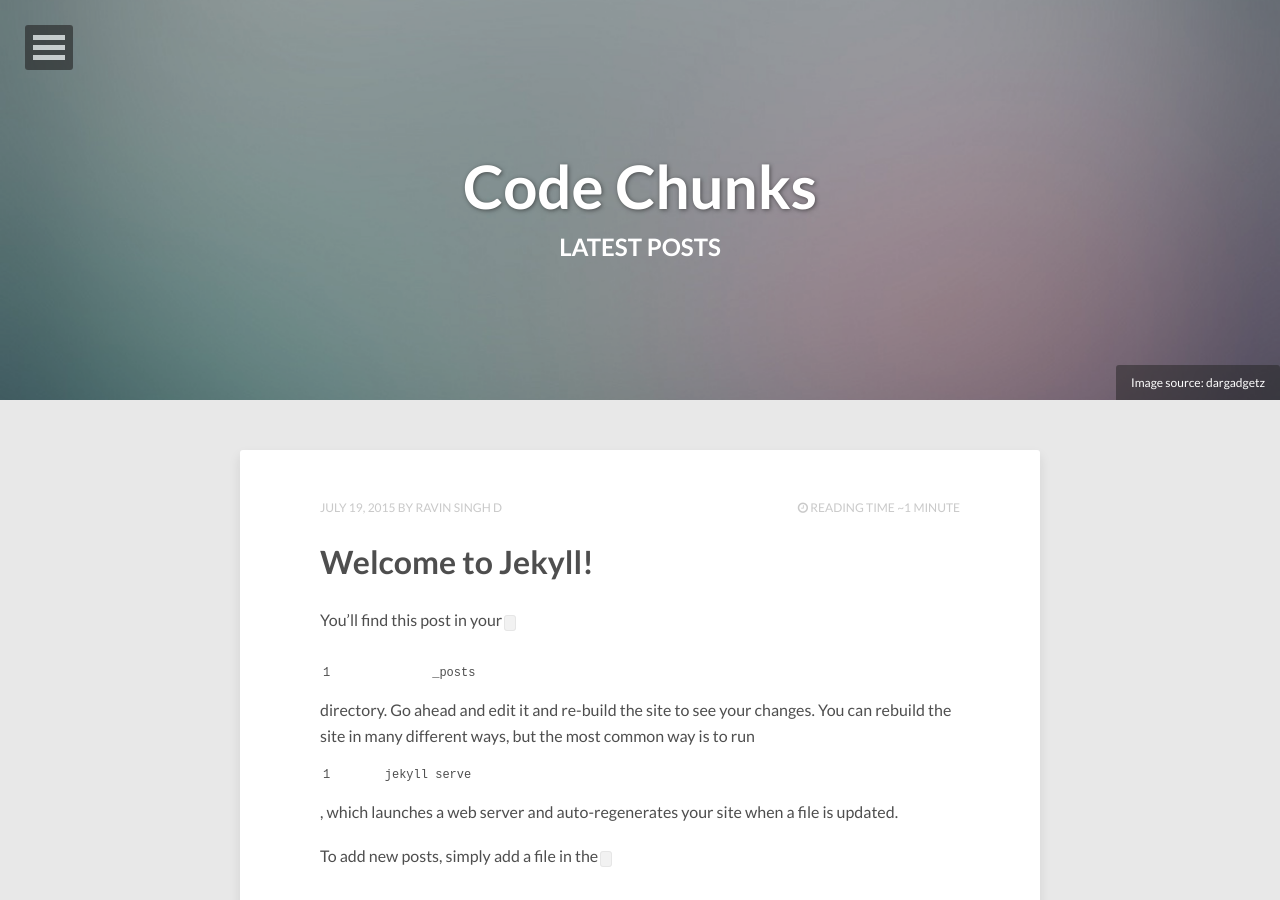
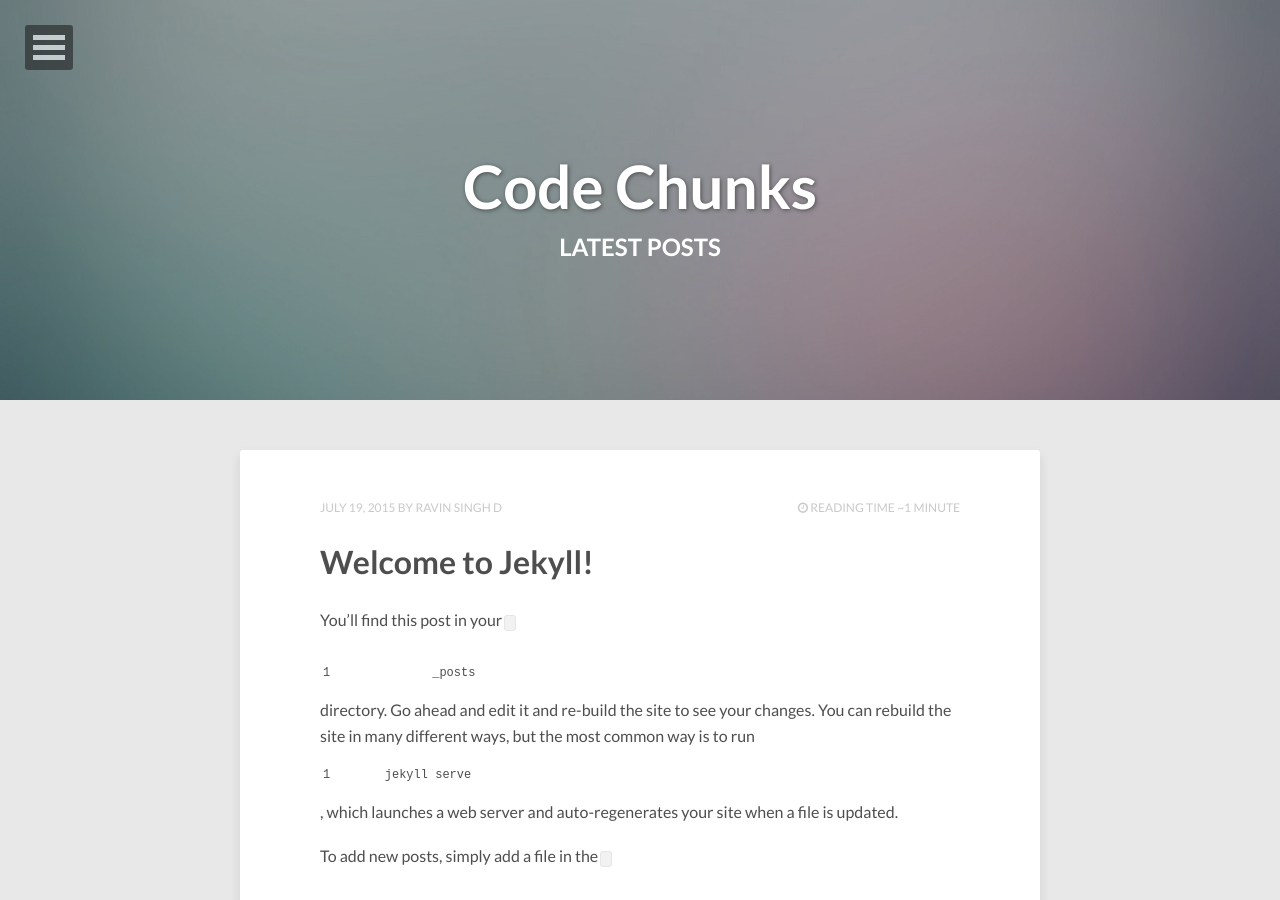
Before and after one commit to ravinsinghd/Blog, a Jekyll site: the page built from index.html, in a window 1280 px wide and 900 px high. Built offline with Jekyll 4.4.1, drawn with Linux system fonts in a browser that asks for light colours; nearby versions of some CDN libraries; the list of posts is cut into pages by our own code.

Commit message:
Image Credit Remove

```diff
--- a/_layouts/page.html
+++ b/_layouts/page.html
@@ -14,7 +14,7 @@
 
 {% if page.image.feature %}
 <div class="entry-header">
-  {% if page.image.credit %}<div class="image-credit">Image source: <a href="{{ page.image.creditlink }}">{{ page.image.credit }}</a></div><!-- /.image-credit -->{% endif %}
+  {% if page.image.credit %}<div class="image-credit">Image source1: <a href="{{ page.image.creditlink }}">{{ page.image.credit }}</a></div><!-- /.image-credit -->{% endif %}
   <div class="entry-image">
     <img src="{{ site.url }}/images/{{ page.image.feature }}" alt="{{ page.title }}">
   </div><!-- /.entry-image -->
--- a/index.html
+++ b/index.html
@@ -6,8 +6,6 @@
 comments: false
 image:
   feature: abstract-1.jpg
-  credit: dargadgetz
-  creditlink: http://www.dargadgetz.com/ios-7-abstract-wallpaper-pack-for-iphone-5-and-ipod-touch-retina/
 ---
 
 {% for post in paginator.posts %}
```
Also changed, not shown: _posts/2013-08-16-code-highlighting-post.md (+0 -2 lines).
